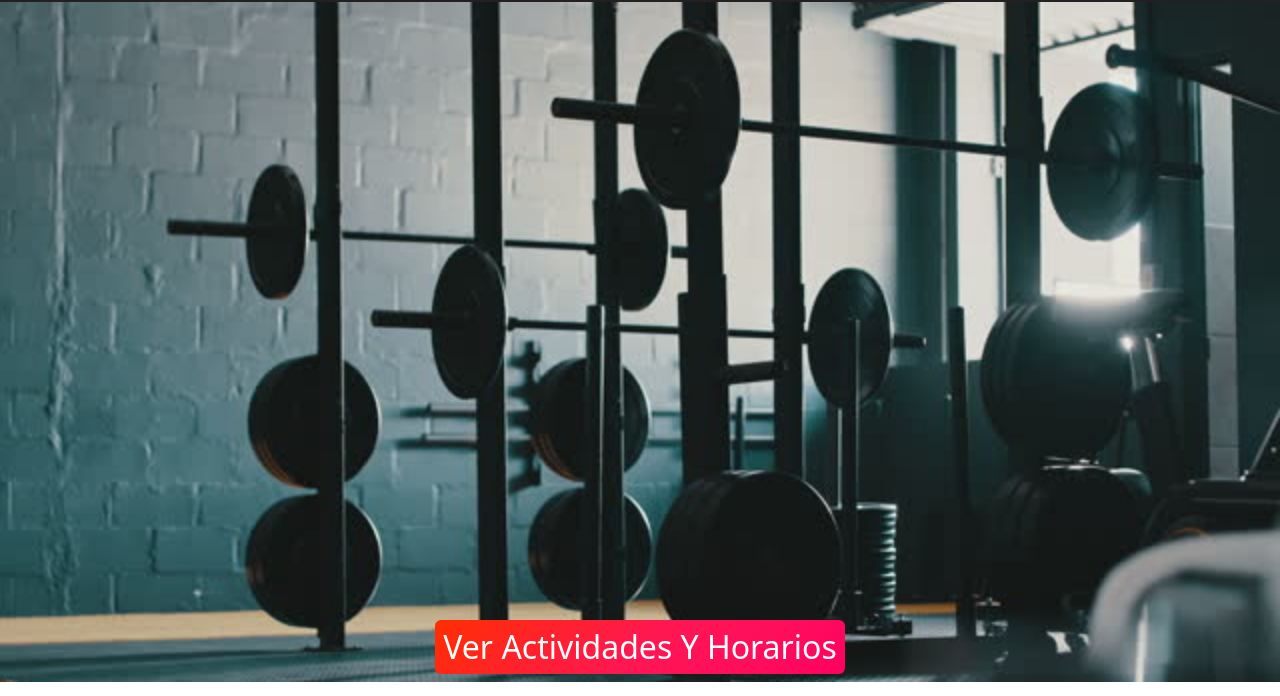
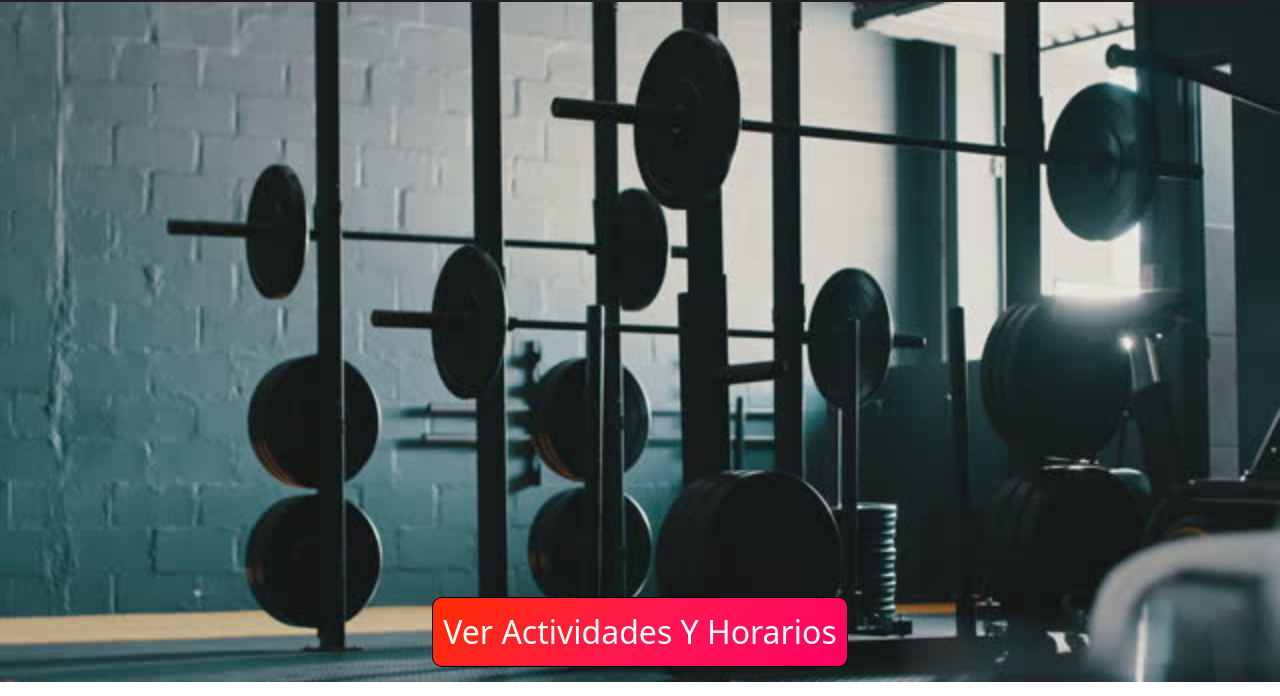
Before and after one commit to TheNasky/Pagina-Web-StarkFitness, a plain HTML site: page index.html in a window 1280 px wide. Shown: the part 104-800 px from the top of the page. Drawn offline with Linux system fonts and the light colour scheme.

Commit message:
animaciones

```diff
--- a/css/style.css
+++ b/css/style.css
@@ -447,3 +447,24 @@ footer a:hover{
     width: 100%;
     margin-bottom: 10px;
 }
+
+a:hover{
+    color: white;
+}
+
+.boton_actividades2{
+    font-size: xx-large;
+    border: 1px solid black;
+    background: linear-gradient(135deg, rgba(255,46,0,1) 0%, rgba(255,23,82,1) 51%, rgba(255,11,94,1) 83%, rgba(255,0,95,1) 100%);
+    align-self: end;
+    color: white;
+    padding: 10px;
+    margin-bottom: 15px;
+    border-radius: 10px;
+    transition: transform 0.15s;
+
+}
+.boton_actividades2:hover{
+    transform: scale(1.01);
+
+}
--- a/index.html
+++ b/index.html
@@ -39,7 +39,9 @@
     </header>
     <main>
         <section class="hero d-flex justify-content-center align-items-end">
-            <h2 style=" background: linear-gradient(135deg, rgba(255,46,0,1) 0%, rgba(255,23,82,1) 51%, rgba(255,11,94,1) 83%, rgba(255,0,95,1) 100%);" class="p-2 rounded"> <a href="./pages/actividades.html"> Ver Actividades Y Horarios </a>   </h2>
+             <a class=" boton_actividades2" href="./pages/actividades.html">
+              <div>Ver Actividades Y Horarios</div>
+          </a>
         </section>
         <section class="container-fluid mt-5">
             <div class="row">
```
